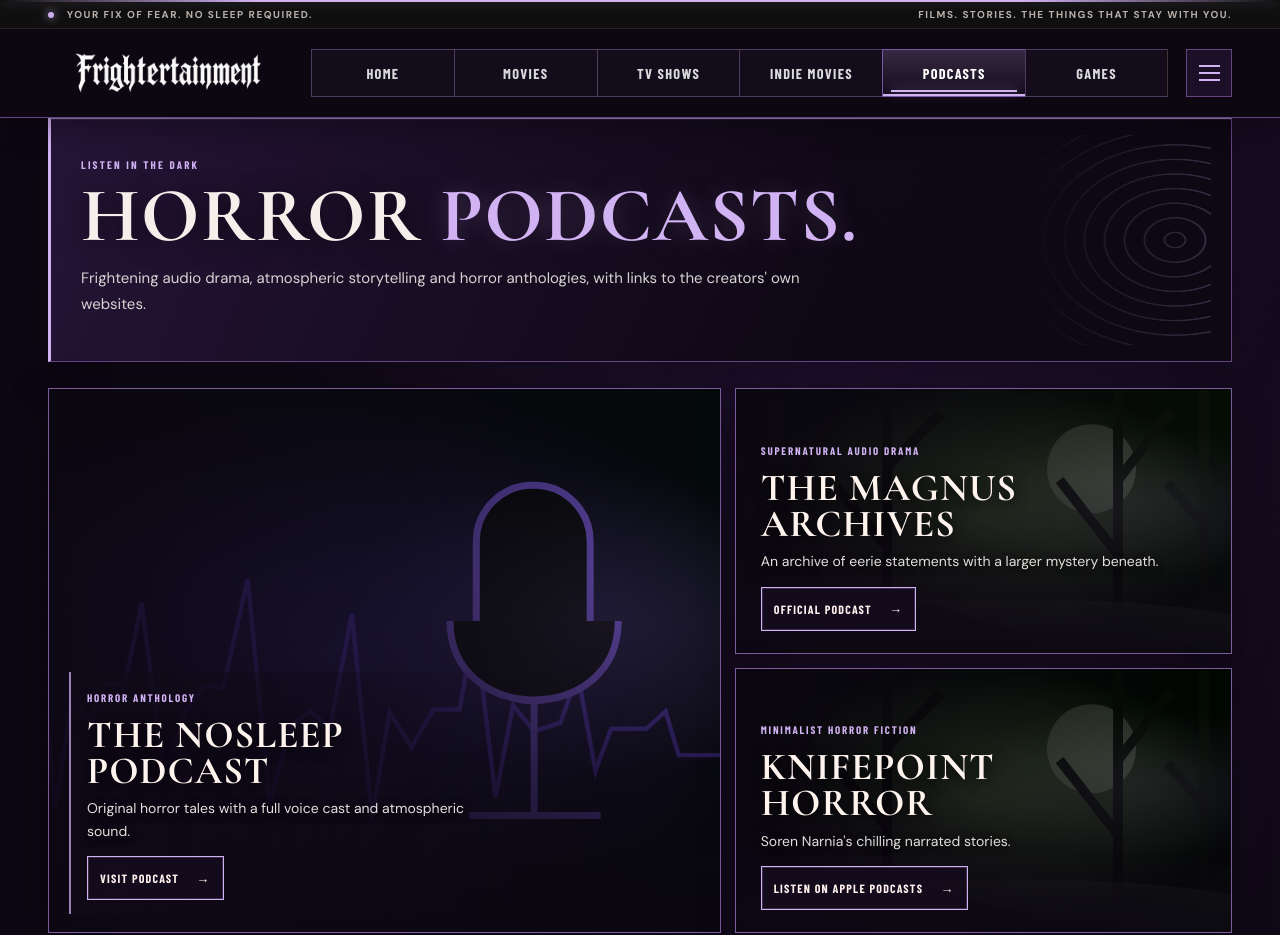
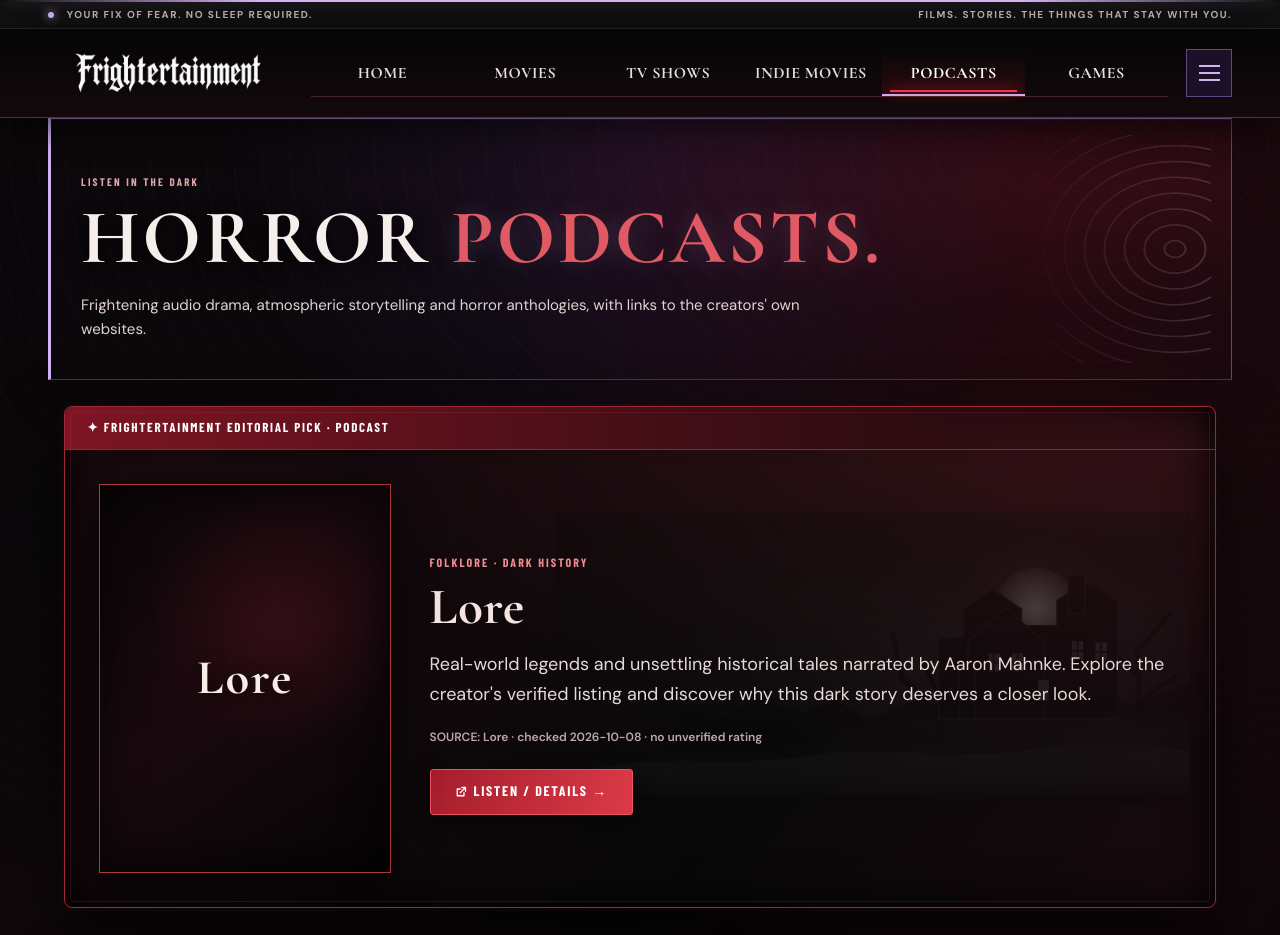
Before and after one commit to frightertainment-dotcom/frightertainment-website, a website: page podcasts.html in a window 1280 px wide. Shown: the top 935 px of the page. Drawn offline with nearby package versions, Linux system fonts and the light colour scheme; a web font is replaced by a local one.

Commit message:
Wire cinematic editorial experience into podcasts.html

```diff
--- a/podcasts.html
+++ b/podcasts.html
@@ -8,7 +8,7 @@
 <meta name="twitter:card" content="summary_large_image">
 <link rel="icon" href="/assets/favicon.svg" type="image/svg+xml">
 <link rel="stylesheet" href="https://fonts.googleapis.com/css2?family=Barlow+Condensed:wght@400;500;600;700;800;900&family=Bebas+Neue&family=Cormorant+Garamond:wght@500;600;700&family=DM+Sans:wght@400;500;600;700&display=swap">
-<link rel="stylesheet" href="/styles.css"><link rel="stylesheet" href="/hub.css"><title>Podcasts | Frightertainment</title></head><body class="hub-body hub-section" data-theme="podcasts"><a class="skip-link" href="#main">Skip to main content</a><div class="red-thread" aria-hidden="true"></div>
+<link rel="stylesheet" href="/styles.css"><link rel="stylesheet" href="/hub.css"><link rel="stylesheet" href="/editorial-cinematic.css"><title>Podcasts | Frightertainment</title></head><body class="hub-body hub-section" data-theme="podcasts"><a class="skip-link" href="#main">Skip to main content</a><div class="red-thread" aria-hidden="true"></div>
 <div class="microbar hub-microbar"><div class="shell microbar__inner"><span><span class="pulse-dot"></span> YOUR FIX OF FEAR. NO SLEEP REQUIRED.</span><span>FILMS. STORIES. THE THINGS THAT STAY WITH YOU.</span></div></div>
 <header class="header hub-header" id="top"><div class="shell hub-header__inside">
 <a class="brand hub-brand" href="/" aria-label="Frightertainment home"><img src="/assets/frightertainment-brand.png" alt="Frightertainment"></a>
@@ -28,4 +28,4 @@
 <article class="hub-tile hub-feature"><div class="hub-tile__wash" aria-hidden="true"></div><div class="hub-tile__content"><span class="hub-kicker">SURREAL HORROR · AUDIO DRAMA</span><h3>I Am in Eskew</h3><p>Disorienting tales from a city that refuses to behave normally.</p><a class="hub-tile__link" href="https://www.iamineskew.com/" target="_blank" rel="noopener noreferrer">SOURCE: The Silt Verses creators</a></div></article>
 <article class="hub-tile hub-tv"><div class="hub-tile__wash" aria-hidden="true"></div><div class="hub-tile__content"><span class="hub-kicker">SURVIVAL · AUDIO DRAMA</span><h3>The White Vault</h3><p>A research expedition discovers something in an isolated Arctic station.</p><a class="hub-tile__link" href="https://www.foolandscholar.com/the-white-vault-1" target="_blank" rel="noopener noreferrer">SOURCE: Fool &amp; Scholar</a></div></article></div></section>
 <!-- EDITORIAL GENERATED END -->
-<p class="hub-rights-note">Independent recommendations, not Frightertainment productions or partnerships. Listen through the linked creator or publisher.</p></main><footer class="footer hub-footer"><div class="shell footer__bottom"><span>FRIGHTERTAINMENT · HORROR CULTURE, INDEPENDENTLY.</span></div></footer><script src="/data/movies.js"></script><script src="/app.js"></script></body></html>
+<p class="hub-rights-note">Independent recommendations, not Frightertainment productions or partnerships. Listen through the linked creator or publisher.</p></main><footer class="footer hub-footer"><div class="shell footer__bottom"><span>FRIGHTERTAINMENT · HORROR CULTURE, INDEPENDENTLY.</span></div></footer><script src="/data/movies.js"></script><script src="/app.js"></script><script src="/editorial-spotlights.js" defer></script></body></html>
```
